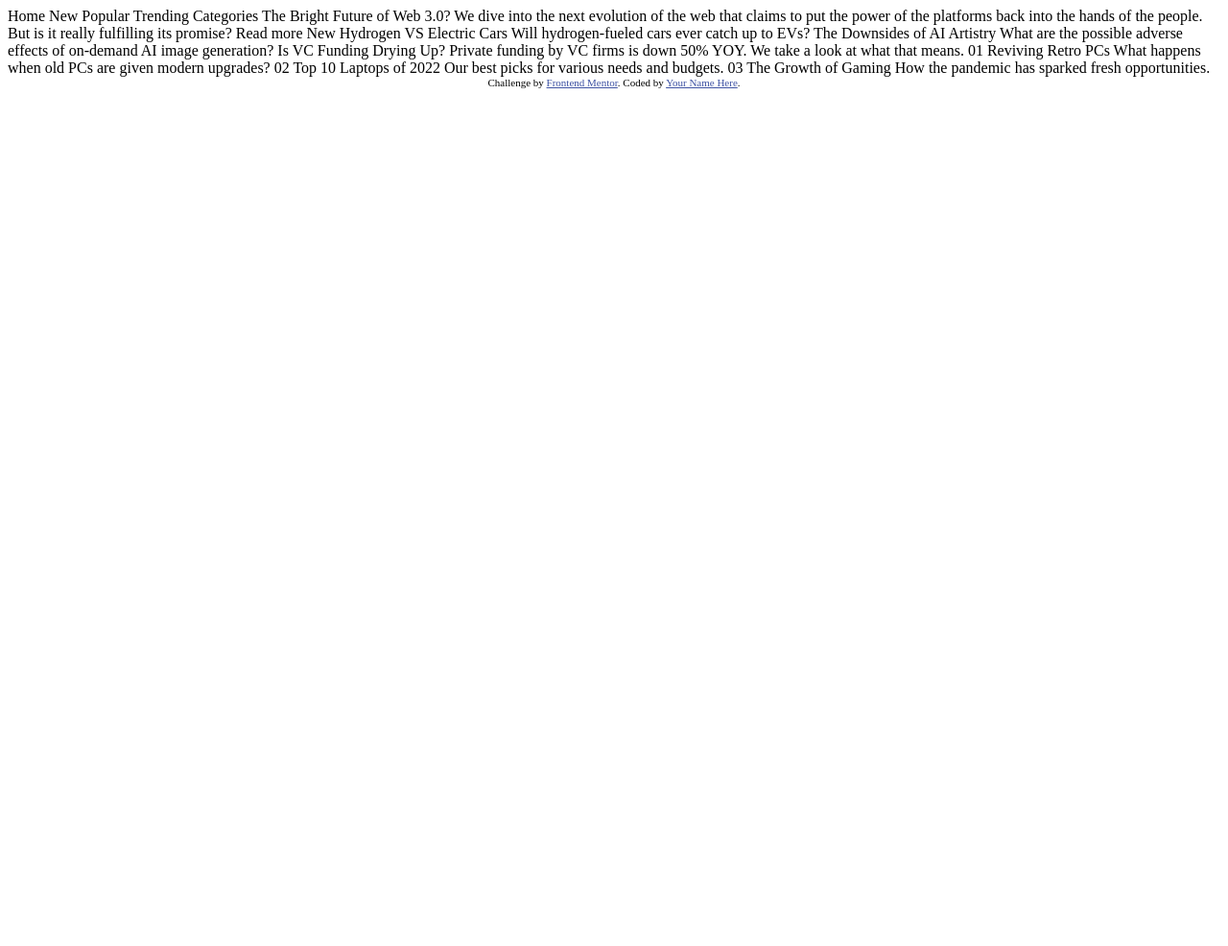
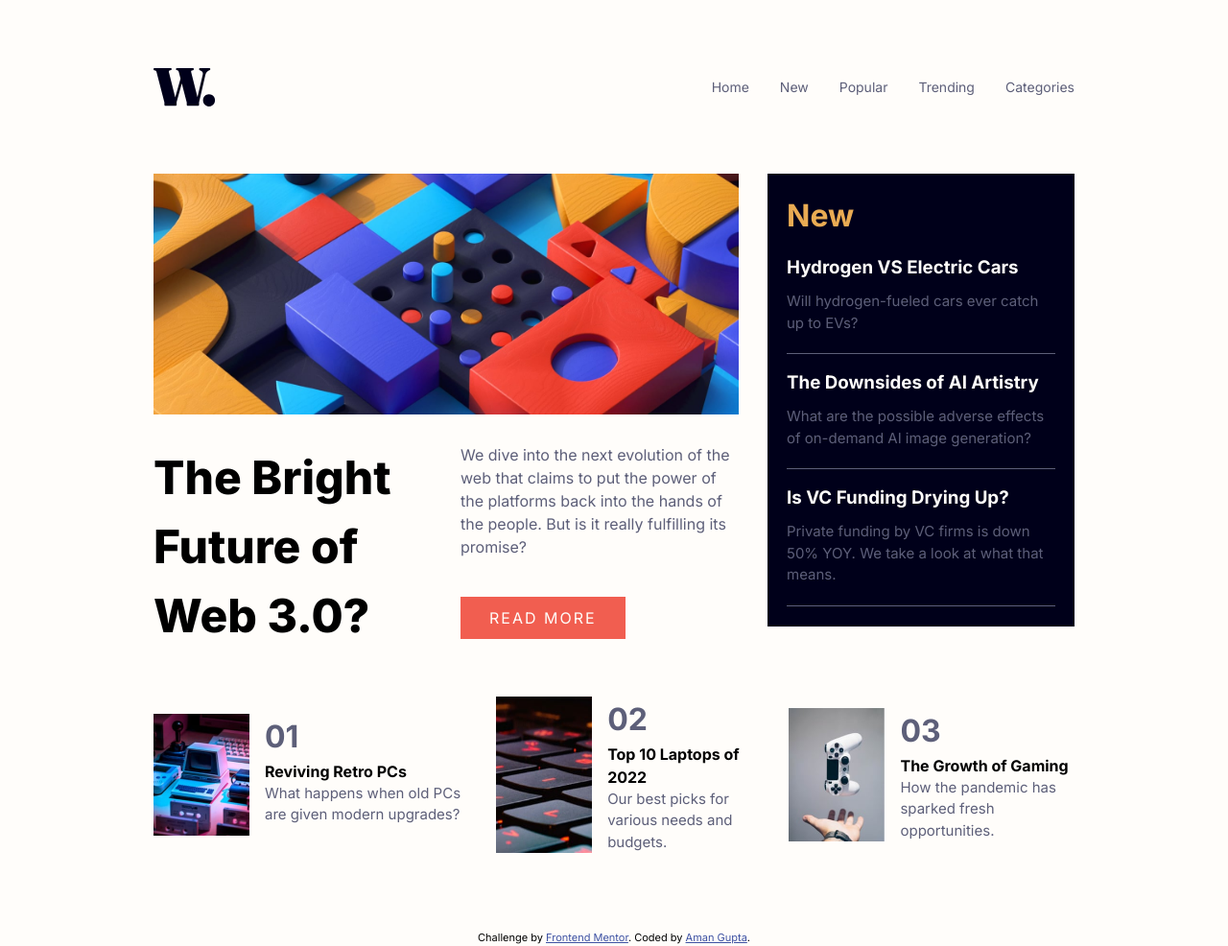
Before and after one commit to AmanGupta1703/News-Homepage, a plain HTML site: page index.html in a window 1280 px wide. Shown: the whole page at 96% size. Before the commit the page ends 800 px from the top, so only its background shows below. Drawn offline with Linux system fonts and the light colour scheme.

Commit message:
Update index.html styles.css

```diff
--- /dev/null
+++ b/assets/css/styles.css
@@ -0,0 +1,269 @@
+/* Google Font */
+@import url("https://fonts.googleapis.com/css2?family=Inter:wght@400;700;800&display=swap");
+
+/* https://piccalil.li/blog/a-modern-css-reset/ */
+
+/* Box sizing rules */
+*,
+*::before,
+*::after {
+  box-sizing: border-box;
+}
+
+/* Remove default margin */
+body,
+h1,
+h2,
+h3,
+h4,
+p,
+figure,
+blockquote,
+dl,
+dd {
+  margin: 0;
+}
+
+/* Remove list styles on ul, ol elements with a list role, which suggests default styling will be removed */
+ul[role="list"],
+ol[role="list"] {
+  list-style: none;
+}
+
+/* Set core root defaults */
+html:focus-within {
+  scroll-behavior: smooth;
+}
+
+/* Set core body defaults */
+body {
+  font-family: var(--font-family);
+  min-height: 100vh;
+  text-rendering: optimizeSpeed;
+  line-height: 1.5;
+  background-color: var(--Off-white);
+}
+
+/* A elements that don't have a class get default styles */
+a:not([class]) {
+  text-decoration-skip-ink: auto;
+}
+
+/* Make images easier to work with */
+img,
+picture {
+  max-width: 100%;
+  display: block;
+}
+
+/* Inherit fonts for inputs and buttons */
+input,
+button,
+textarea,
+select {
+  font: inherit;
+}
+
+/* Remove all animations, transitions and smooth scroll for people that prefer not to see them */
+@media (prefers-reduced-motion: reduce) {
+  html:focus-within {
+    scroll-behavior: auto;
+  }
+
+  *,
+  *::before,
+  *::after {
+    animation-duration: 0.01ms !important;
+    animation-iteration-count: 1 !important;
+    transition-duration: 0.01ms !important;
+    scroll-behavior: auto !important;
+  }
+}
+
+:root {
+  --Off-white: hsl(36, 100%, 99%);
+  --grayish-blue: hsl(233, 8%, 79%);
+  --dark-grayish-blue: hsl(236, 13%, 42%);
+  --dark-blue: hsl(240, 100%, 5%);
+  --soft-orange: hsl(35, 77%, 62%);
+  --soft-red: hsl(5, 85%, 63%);
+  --font-family: "Inter", sans-serif;
+  --fs-p: 15px;
+  --fw-400: 400;
+  --fw-700: 700;
+  --fw-800: 800;
+}
+
+/* Navbar */
+#header {
+  display: flex;
+  align-items: center;
+  justify-content: space-between;
+  padding: 64px 160px;
+}
+
+.header--brand {
+  height: 100%;
+}
+
+.navbar {
+  display: flex;
+  align-items: center;
+}
+
+.navbar--item {
+  font-size: 14px;
+  list-style: none;
+  padding-left: 2rem;
+}
+
+.navbar--link {
+  font-weight: var(--fw-400);
+  color: var(--dark-grayish-blue);
+  text-decoration: none;
+}
+
+.navbar--link:hover {
+  color: var(--soft-orange);
+}
+
+/* MAIN */
+#main {
+  padding: 0 160px;
+  margin-bottom: 5rem;
+}
+
+.news--section {
+  display: grid;
+  grid-template-columns: repeat(3, 1fr);
+  grid-template-rows: 1fr;
+  grid-gap: 30px;
+}
+
+.hero--image_section {
+  grid-column: 1 / 3;
+}
+
+.hero--image {
+  height: 100%;
+}
+
+.latest--news {
+  grid-column: 3 / 4;
+  grid-row: 1 / 3;
+  color: var(--Off-white);
+  background-color: var(--dark-blue);
+  /* grid-area: latest--news; */
+  padding: 20px 20px;
+  width: 20rem;
+  height: 95%;
+}
+
+.latest--news_heading {
+  cursor: pointer;
+  color: var(--soft-orange);
+  font-size: 2rem;
+  margin-bottom: 1rem;
+}
+
+.sub--heading {
+  cursor: pointer;
+}
+
+.sub--heading:hover {
+  color: var(--soft-orange);
+}
+
+.latest--news_text {
+  color: var(--dark-grayish-blue);
+  border-bottom: 1px solid var(--dark-grayish-blue);
+  font-size: var(--fs-p);
+  padding-bottom: 20px;
+  margin-bottom: 1rem;
+  margin-top: 10px;
+}
+
+.news--heading {
+  grid-column: 1 / 2;
+  grid-row: 2;
+  /* grid-area: news--heading; */
+}
+
+.big--heading {
+  font-size: 3rem;
+  font-weight: var(--fw-800);
+}
+
+.latest--news_evolution {
+  grid-column: 2 / 3;
+  /* grid-area: latest--news_evolution; */
+}
+
+.evolution--text {
+  color: var(--dark-grayish-blue);
+}
+
+.read--more_btn {
+  cursor: pointer;
+  color: var(--Off-white);
+  border: none;
+  background-color: var(--soft-red);
+  font-weight: var(--fw-400);
+  padding: 10px 30px;
+  margin-top: 2.5rem;
+  letter-spacing: 2px;
+  text-transform: uppercase;
+}
+
+.read--more_btn:hover {
+  background-color: var(--dark-blue);
+}
+
+/* ***BlogSection*** */
+.blogs--section {
+  margin-top: 3rem;
+}
+
+.blog {
+  display: flex;
+  gap: 1rem;
+}
+
+.blog-container {
+  display: flex;
+  align-items: center;
+  gap: 2rem;
+}
+
+.blog--image {
+  width: 100px;
+}
+
+.blog--heading {
+  cursor: pointer;
+  color: var(--dark-grayish-blue);
+  font-size: 2rem;
+}
+
+.blog--sub_heading {
+  cursor: pointer;
+}
+
+.blog--sub_heading:hover {
+  color: var(--soft-orange);
+}
+
+.blog--text {
+  color: var(--dark-grayish-blue);
+  font-size: var(--fs-p);
+}
+
+/* FOOTER */
+.attribution {
+  font-size: 11px;
+  text-align: center;
+}
+
+.attribution a {
+  color: hsl(228, 45%, 44%);
+}
--- a/index.html
+++ b/index.html
@@ -1,60 +1,152 @@
 <!DOCTYPE html>
 <html lang="en">
+
 <head>
   <meta charset="UTF-8">
-  <meta name="viewport" content="width=device-width, initial-scale=1.0"> <!-- displays site properly based on user's device -->
+  <meta name="viewport" content="width=device-width, initial-scale=1.0">
+  <!-- displays site properly based on user's device -->
 
-  <link rel="icon" type="image/png" sizes="32x32" href="./images/favicon-32x32.png">
+  <link rel="icon" type="image/png" sizes="32x32" href="assets/images/favicon-32x32.png">
 
   <title>Frontend Mentor | News homepage</title>
 
   <!-- Feel free to remove these styles or customise in your own stylesheet 👍 -->
-  <style>
-    .attribution { font-size: 11px; text-align: center; }
-    .attribution a { color: hsl(228, 45%, 44%); }
-  </style>
+  <link rel="stylesheet" href="/assets/css/styles.css">
 </head>
+
 <body>
 
-  Home
-  New
-  Popular
-  Trending
-  Categories
+  <header id="header">
 
-  The Bright Future of Web 3.0?
+    <img src="assets/images/logo.svg" alt="" class="header--brand">
 
-  We dive into the next evolution of the web that claims to put the power of the platforms back into the hands of the people.
-  But is it really fulfilling its promise?
+    <nav>
 
-  Read more
+      <ul class="navbar">
+        <li class="navbar--item">
+          <a class="navbar--link" href="#">Home</a>
+        </li>
+        <li class="navbar--item">
+          <a class="navbar--link" href="#">New</a>
+        </li>
+        <li class="navbar--item">
+          <a class="navbar--link" href="#">Popular</a>
+        </li>
+        <li class="navbar--item">
+          <a class="navbar--link" href="#">Trending</a>
+        </li>
+        <li class="navbar--item">
+          <a class="navbar--link" href="#">Categories</a>
+        </li>
+      </ul>
 
-  New
+    </nav>
 
-  Hydrogen VS Electric Cars
-  Will hydrogen-fueled cars ever catch up to EVs?
+  </header>
 
-  The Downsides of AI Artistry
-  What are the possible adverse effects of on-demand AI image generation?
+  <main id="main">
 
-  Is VC Funding Drying Up?
-  Private funding by VC firms is down 50% YOY. We take a look at what that means.
+    <section class="news--section">
 
-  01
-  Reviving Retro PCs
-  What happens when old PCs are given modern upgrades?
+      <article class="hero--image_section">
 
-  02
-  Top 10 Laptops of 2022
-  Our best picks for various needs and budgets.
+        <img src="assets/images/image-web-3-desktop.jpg" alt="" class="hero--image">
 
-  03
-  The Growth of Gaming
-  How the pandemic has sparked fresh opportunities.
+      </article>
 
-  <div class="attribution">
-    Challenge by <a href="https://www.frontendmentor.io?ref=challenge" target="_blank">Frontend Mentor</a>.
-    Coded by <a href="#">Your Name Here</a>.
-  </div>
+      <article class="latest--news">
+
+        <h1 class="latest--news_heading">New</h1>
+
+        <h3 class="sub--heading">Hydrogen VS Electric Cars</h3>
+        <p class="latest--news_text">Will hydrogen-fueled cars ever catch up to EVs?</p>
+
+        <h3 class="sub--heading">The Downsides of AI Artistry</h3>
+        <p class="latest--news_text">What are the possible adverse effects of on-demand AI image generation?</p>
+
+        <h3 class="sub--heading">Is VC Funding Drying Up?</h3>
+        <p class="latest--news_text">Private funding by VC firms is down 50% YOY. We take a look at what that means.</p>
+
+      </article>
+
+      <article class="news--heading">
+
+        <h1 class="big--heading">The Bright Future of Web 3.0?</h1>
+
+      </article>
+
+      <article class="latest--news_evolution">
+
+        <p class="evolution--text">We dive into the next evolution of the web that claims to put the power of the
+          platforms back into the hands of the people. But is it really fulfilling its promise?</p>
+
+        <button class="read--more_btn">Read more</button>
+
+      </article>
+
+    </section>
+
+    <section class="blogs--section">
+
+      <article class="blog-container">
+
+        <article class="blog">
+
+          <img src="assets/images/image-retro-pcs.jpg" alt="" class="blog--image">
+
+          <article class="blog--body">
+
+            <h3 class="blog--heading">01</h3>
+            <h4 class="blog--sub_heading">Reviving Retro PCs</h4>
+            <p class="blog--text">What happens when old PCs are given modern upgrades?</p>
+
+          </article>
+
+        </article>
+
+        <article class="blog">
+
+          <img src="assets/images/image-top-laptops.jpg" alt="" class="blog--image">
+
+          <article class="blog--body">
+
+            <h3 class="blog--heading">02</h3>
+            <h4 class="blog--sub_heading">Top 10 Laptops of 2022</h4>
+            <p class="blog--text">Our best picks for various needs and budgets.</p>
+
+          </article>
+
+        </article>
+
+        <article class="blog">
+
+          <img src="assets/images/image-gaming-growth.jpg" alt="" class="blog--image">
+
+          <article class="blog--body">
+
+            <h3 class="blog--heading">03</h3>
+            <h4 class="blog--sub_heading">The Growth of Gaming</h4>
+            <p class="blog--text">How the pandemic has sparked fresh opportunities.</p>
+
+          </article>
+
+        </article>
+
+      </article>
+
+    </section>
+
+  </main>
+
+  <footer id="footer">
+
+    <div class="attribution">
+      Challenge by <a href="https://www.frontendmentor.io?ref=challenge" target="_blank">Frontend Mentor</a>.
+      Coded by <a href="https://www.frontendmentor.io/profile/AmanGupta1703" target="_blank">Aman Gupta</a>.
+    </div>
+
+  </footer>
+
 </body>
+
 </html>
```
Also changed, not shown: assets/fonts/Inter-VariableFont_slnt,wght.ttf (deleted), assets/fonts/README.txt (deleted), assets/fonts/static/Inter-Bold.ttf (deleted), assets/fonts/static/Inter-ExtraBold.ttf (deleted), assets/fonts/static/Inter-Regular.ttf (deleted), 2 other files.
